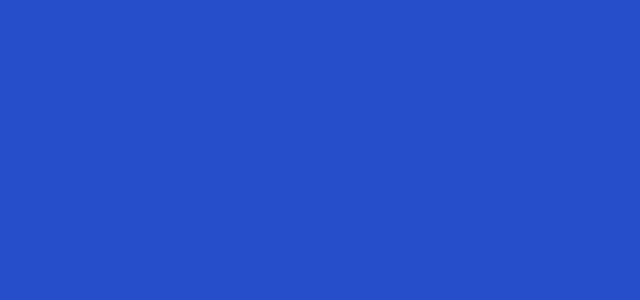
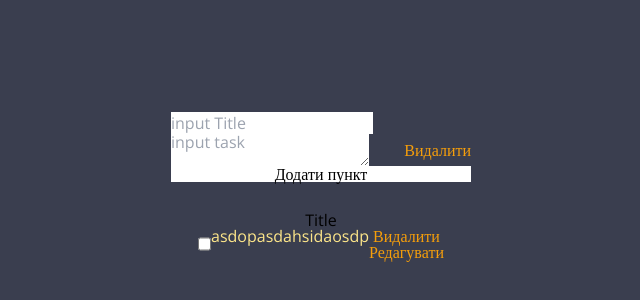
Before and after one commit to Vladosik337/to-do-list-React, a React app: page / in a window 1280 px wide. Shown: the part 214-514 px from the top of the page, without its empty margins (319-959 px from the left). Built offline with nearby package versions, Linux system fonts and the light colour scheme; the HTML template or start-up script is replaced by a standard one.

Commit message:
[FEAT] create components and change bg-color

```diff
--- a/src/App.tsx
+++ b/src/App.tsx
@@ -1,10 +1,15 @@
-import { useState } from 'react';
+import {useState} from 'react';
 import './styles/style.scss';
+import ListCreator from "./components/ListCreator.tsx";
+import ListViewer from "./components/ListViewer.tsx";
 
 function App() {
     return (
         <div className="min-h-full flex flex-col items-center justify-center overflow-clip h-screen">
-
+            <ListCreator/>
+            <div className={'view-lists'}>
+                <ListViewer/>
+            </div>
         </div>
     );
 }
--- /dev/null
+++ b/src/components/ListCreator.tsx
@@ -0,0 +1,20 @@
+import React from 'react';
+
+const ListCreator = () => {
+    return (
+        <div className={'create-list'}>
+            <label htmlFor="create-title">
+                <input type="text" id={'create-title'} placeholder={'input Title'}/>
+            </label>
+            <ul>
+                <li className={'text-amber-200 flex justify-between w-[300px]'}>
+                    <textarea placeholder={'input task'}></textarea>
+                    <button className={'text-amber-500 '}>Видалити</button>
+                </li>
+                <button className={'text-center w-full bg-[#FFFF]'}>Додати пункт</button>
+            </ul>
+        </div>
+    );
+};
+
+export default ListCreator;
--- /dev/null
+++ b/src/components/ListViewer.tsx
@@ -0,0 +1,21 @@
+import React from 'react';
+
+const ListViewer = () => {
+    return (
+        <div className={'list mt-[30px]'}>
+            <h3 className={'text-center'}>Title</h3>
+            <ul>
+                <li className={'text-amber-200 flex justify-between'}>
+                    <input type="checkbox"/>
+                    asdopasdahsidaosdp
+                    <div className={'flex flex-col'}>
+                        <button className={'text-amber-500 '}>Видалити</button>
+                        <button className={'text-amber-500'}>Редагувати</button>
+                    </div>
+                </li>
+            </ul>
+        </div>
+    );
+};
+
+export default ListViewer;
--- a/src/styles/style.scss
+++ b/src/styles/style.scss
@@ -10,7 +10,7 @@
 body{
   font-family: 'Open Sans';
   font-size: 16px;
-  background-color: #264ECA;
+  background-color: #3a3e4f;
 }
 
 [class*="__container"]{
```
